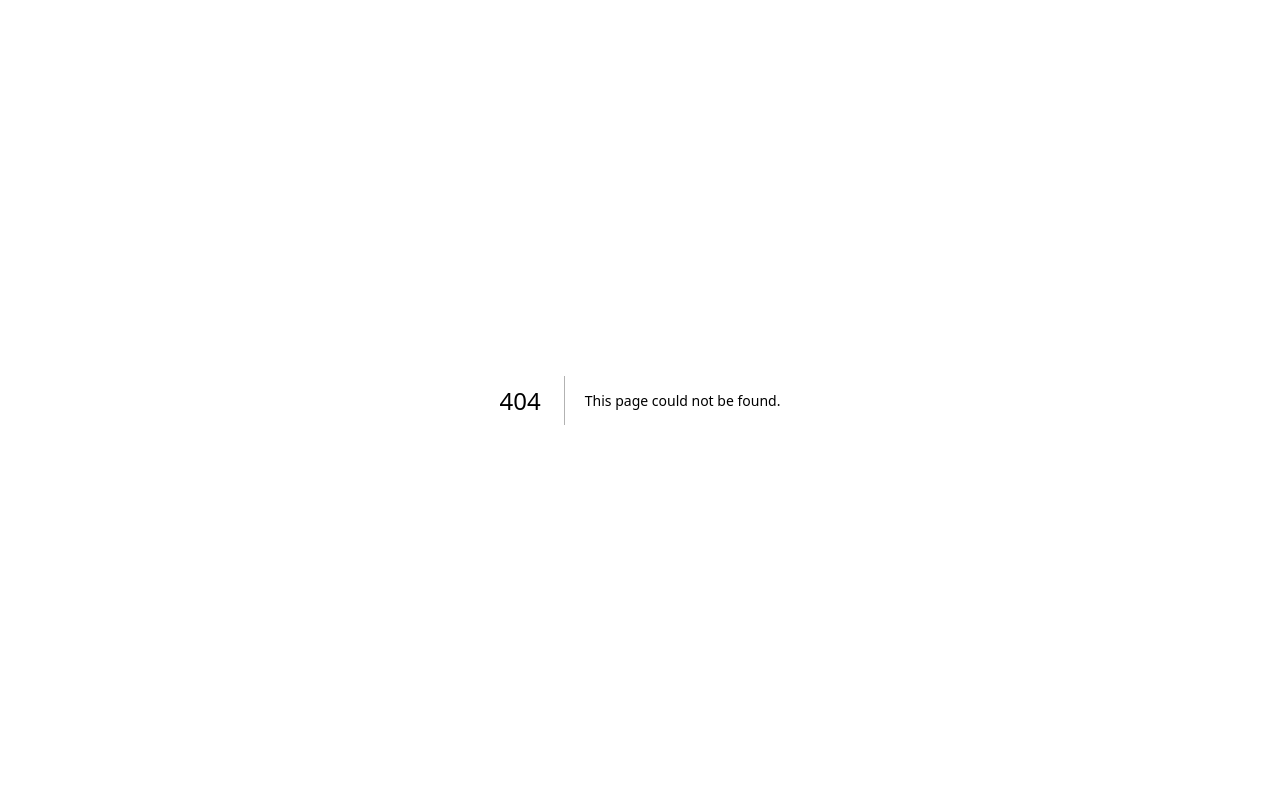
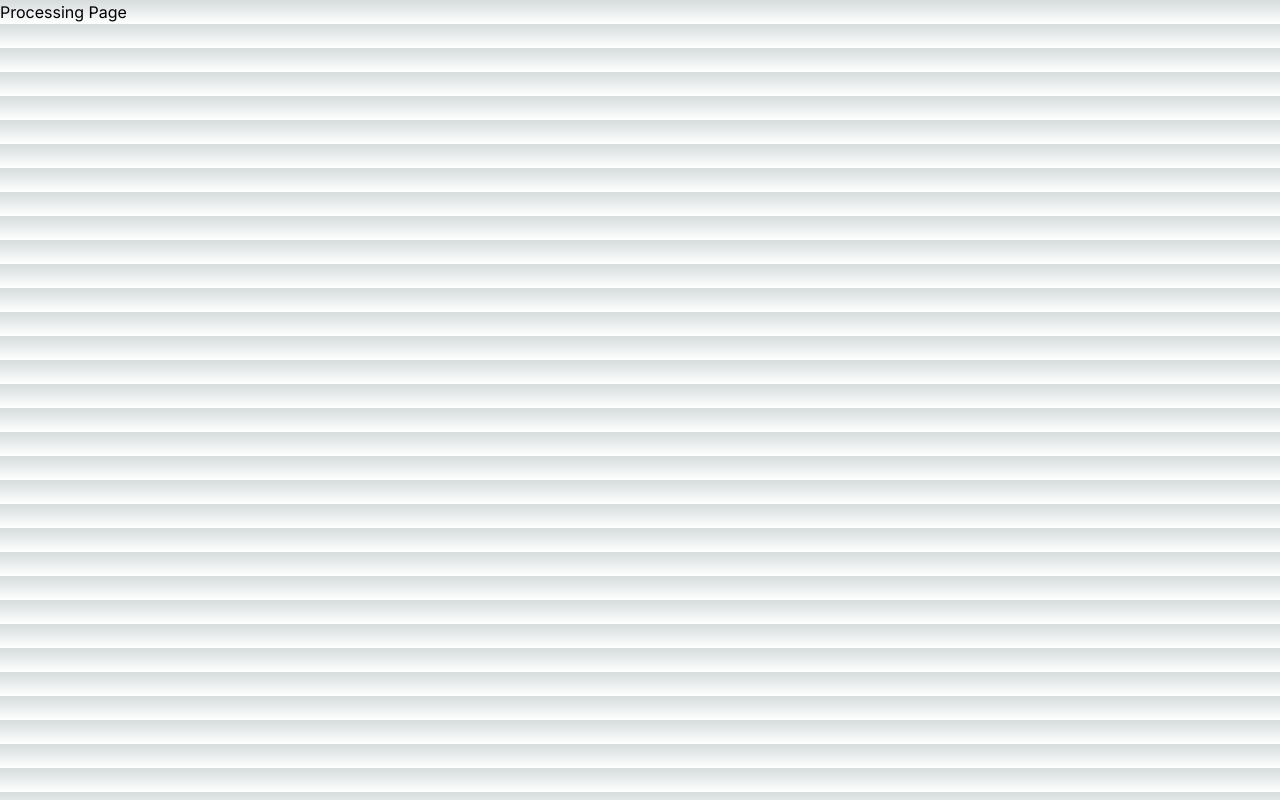
Before and after one commit to Nyumat/Syllabot, a Next.js app in the folder syllabot/: page /processing in a window 1280 px wide. Before the commit this address had no page. Built offline with nearby package versions, Linux system fonts and the light colour scheme.

Commit message:
🗺  Navigation

```diff
--- /dev/null
+++ b/syllabot/src/app/home/page.tsx
@@ -0,0 +1,9 @@
+import React from 'react'
+
+export default function Home() {
+  return (
+    <div>
+      Home Page
+    </div>
+  )
+}
--- /dev/null
+++ b/syllabot/src/app/manage/page.tsx
@@ -0,0 +1,9 @@
+import React from 'react'
+
+export default function Manage() {
+  return (
+    <div>
+      Manage Page
+    </div>
+  )
+}
--- /dev/null
+++ b/syllabot/src/app/processing/page.tsx
@@ -0,0 +1,9 @@
+import React from 'react'
+
+export default function Processing() {
+  return (
+    <div>
+      Processing Page
+    </div>
+  )
+}
```
